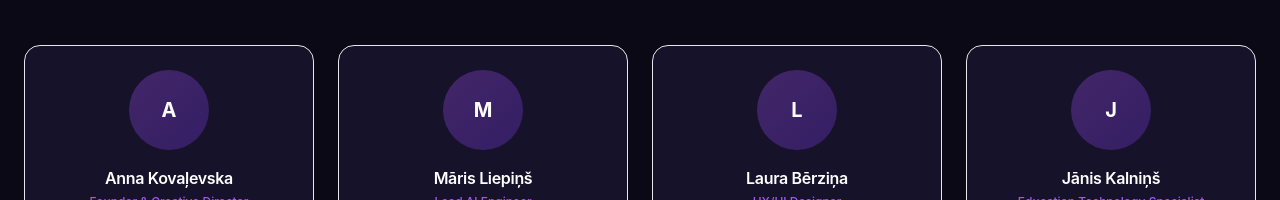
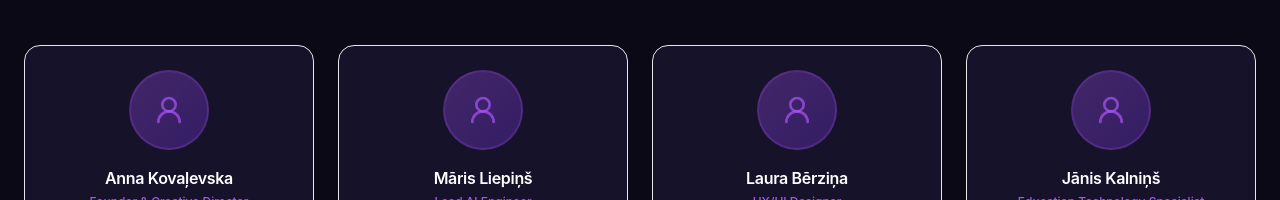
Before and after one commit to sandrasmalina/e9-studija, a Next.js app: page /team in a window 1280 px wide. Shown: the part 701-901 px from the top of the page. Built offline with nearby package versions, Linux system fonts and the light colour scheme; no server answers; the database is empty.

Commit message:
feat: use UserRound icon as team photo placeholder

```diff
--- a/src/app/team/page.tsx
+++ b/src/app/team/page.tsx
@@ -5,7 +5,7 @@ import Link from 'next/link';
 import { motion } from 'framer-motion';
 import { useLanguage } from '@/contexts/LanguageContext';
 import Button from '@/components/Button';
-import { ArrowRight } from 'lucide-react';
+import { ArrowRight, UserRound } from 'lucide-react';
 import { supabase } from '@/lib/supabase';
 
 const fadeUp = { hidden: { opacity: 0, y: 30 }, visible: { opacity: 1, y: 0, transition: { duration: 0.6 } } };
@@ -94,8 +94,8 @@ export default function TeamPage() {
                 {(m.photo_url || m.image_url) ? (
                   <img src={m.photo_url || m.image_url} alt={m.name} className="w-20 h-20 rounded-full object-cover mx-auto mb-4 border-2 border-accent/20" />
                 ) : (
-                  <div className="w-20 h-20 rounded-full bg-gradient-to-br from-accent/30 to-accent-dark/30 flex items-center justify-center mx-auto mb-4 text-white font-bold text-xl group-hover:from-accent/40 group-hover:to-accent-dark/40 transition-all">
-                    {m.name?.charAt(0) || '?'}
+                  <div className="w-20 h-20 rounded-full bg-gradient-to-br from-accent/30 to-accent-dark/30 flex items-center justify-center mx-auto mb-4 border-2 border-accent/20 group-hover:from-accent/40 group-hover:to-accent-dark/40 transition-all">
+                    <UserRound size={32} className="text-accent/70" />
                   </div>
                 )}
                 <h3 className="text-white font-semibold mb-1">{m.name}</h3>
```
